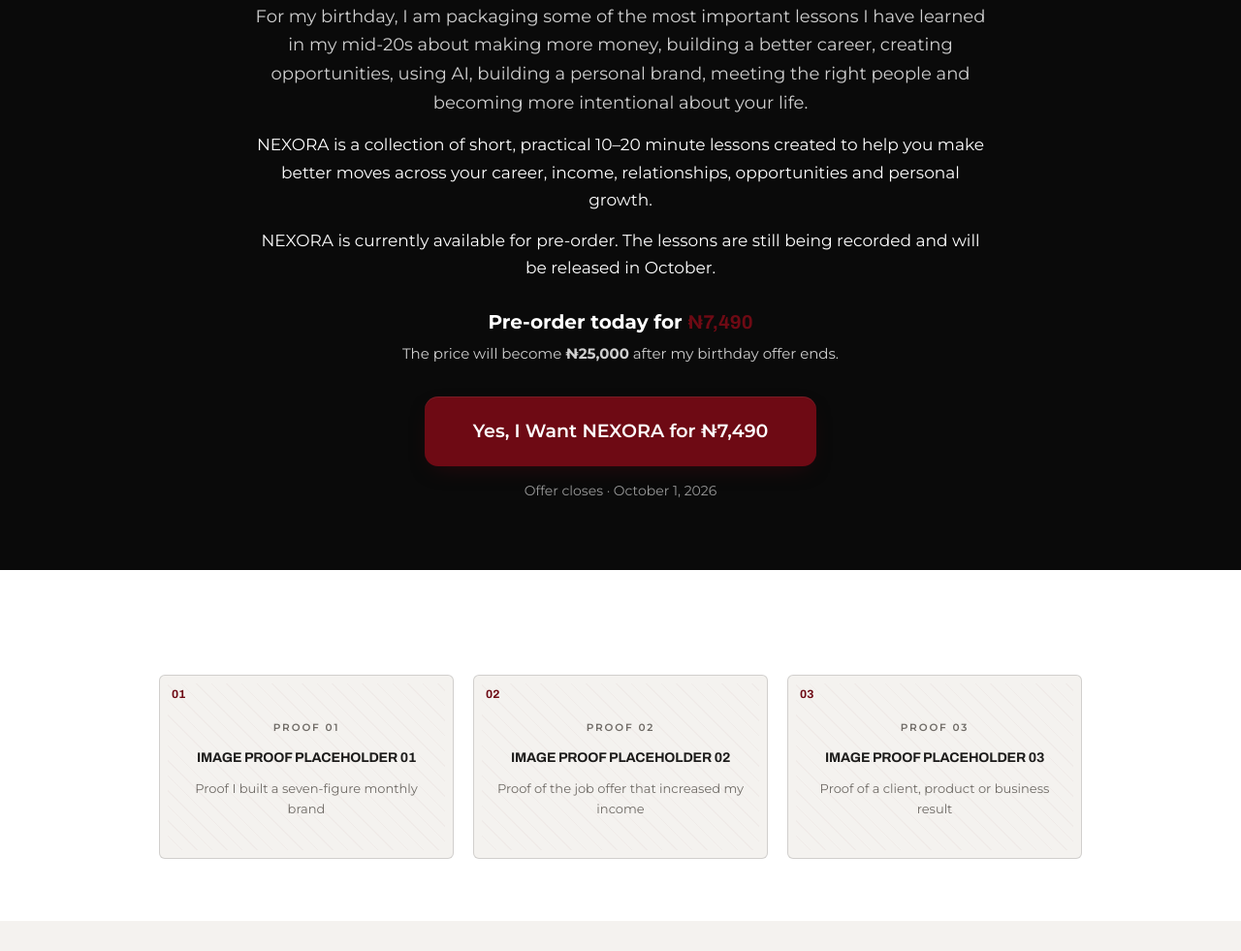
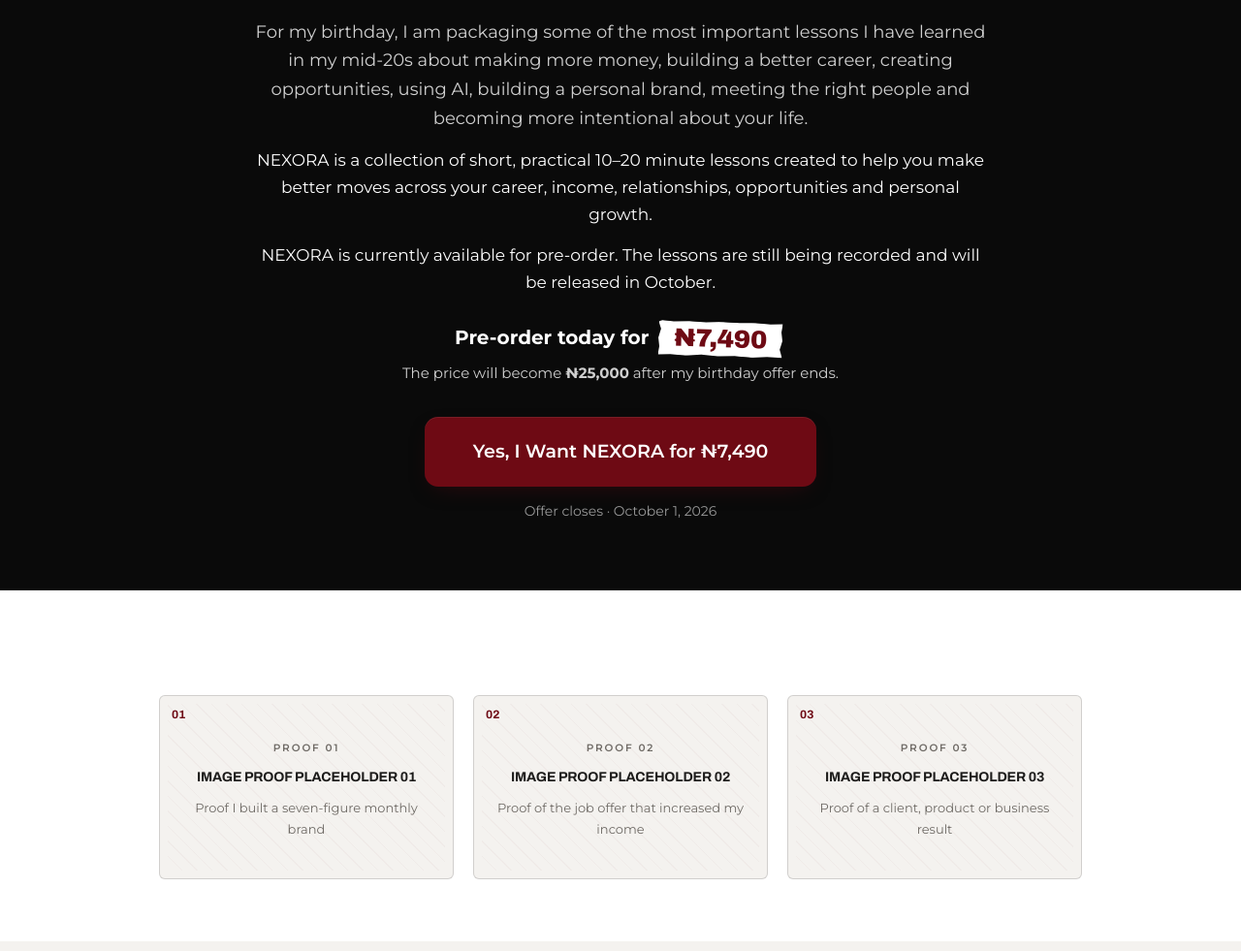
Before and after one commit to WilliamsBRAND/nexora-sales-page, a website: page index.html in a window 1280 px wide. Shown: the part 1159-2140 px from the top of the page at 97% size. Drawn offline with Linux system fonts and the light colour scheme.

Commit message:
style: add white rough-cut paper badge styling with crimson text and subtle slant to Next Era and ₦7,490

```diff
--- a/index.html
+++ b/index.html
@@ -413,6 +413,31 @@ section.dark .red{color:#fff;background:var(--crimson);padding:2px 8px;border-ra
   .section-title{font-size:28px;}
   .proofgrid{grid-template-columns:1fr;}
 }
+
+/* ===== CUT PAPER ACCENT (WHITE ROUGH-EDGED TORN PAPER BADGE WITH SLANT) ===== */
+.cut-paper{
+  display:inline-block;
+  background:#ffffff;
+  color:var(--crimson);
+  font-family:'Archivo',sans-serif;
+  font-weight:900;
+  padding:4px 18px 6px;
+  transform:rotate(-2deg);
+  box-shadow:0 6px 18px rgba(0,0,0,0.4),0 2px 4px rgba(0,0,0,0.25);
+  clip-path:polygon(
+    0% 4%, 3% 0%, 12% 3%, 25% 1%, 38% 3%, 52% 0%, 65% 2%, 78% 0%, 90% 3%, 100% 1%,
+    99% 25%, 100% 50%, 98% 75%, 100% 98%,
+    88% 97%, 75% 100%, 62% 97%, 48% 99%, 35% 96%, 22% 100%, 10% 97%, 0% 99%,
+    1% 75%, 0% 50%, 2% 25%
+  );
+  line-height:1.15;
+  letter-spacing:-.01em;
+  vertical-align:middle;
+}
+.cut-paper.slant-alt{
+  transform:rotate(1.8deg);
+}
+
 </style>
 </head>
 <body>
@@ -437,7 +462,7 @@ section.dark .red{color:#fff;background:var(--crimson);padding:2px 8px;border-ra
 <header class="hero">
   <div class="wrap">
     <div class="hero-badge reveal in">A Special Birthday Pre-Order</div>
-    <h1 class="reveal in d1">Two-Time TEDx Speaker and Marketing &amp; AI Professional Reveals Everything You Need to Step Into Your <span class="red">Next Era</span></h1>
+    <h1 class="reveal in d1">Two-Time TEDx Speaker and Marketing &amp; AI Professional Reveals Everything You Need to Step Into Your <span class="cut-paper">Next Era</span></h1>
 
     <a href="checkout" class="btn reveal in d3" style="margin-top:30px;">Yes, I Want NEXORA for ₦7,490</a>
 
@@ -455,7 +480,7 @@ section.dark .red{color:#fff;background:var(--crimson);padding:2px 8px;border-ra
 
     <p class="reveal d3" style="max-width:760px;margin:0 auto 14px;">NEXORA is currently available for pre-order. The lessons are still being recorded and will be released in October.</p>
 
-    <p class="reveal d4" style="margin:26px 0 4px;font-size:20px;font-weight:700;">Pre-order today for <span style="color:#6e0a14;font-family:'Archivo',sans-serif;">₦7,490</span></p>
+    <p class="reveal d4" style="margin:26px 0 6px;font-size:20px;font-weight:700;">Pre-order today for <span class="cut-paper slant-alt" style="font-size:26px;padding:3px 16px;margin:0 4px;">₦7,490</span></p>
     <p class="reveal d4" style="margin:0 0 6px;font-size:15px;color:#cfcfcf;">The price will become <strong>₦25,000</strong> after my birthday offer ends.</p>
 
     <a href="checkout" class="btn reveal d4" style="margin-top:26px;">Yes, I Want NEXORA for ₦7,490</a>
@@ -943,7 +968,7 @@ section.dark .red{color:#fff;background:var(--crimson);padding:2px 8px;border-ra
 <section class="dark">
   <div class="wrap">
     <div class="eyebrow">The Offer</div>
-    <h2 class="section-title">WHY AM I SELLING THIS FOR ONLY <span class="red">₦7,490</span></h2>
+    <h2 class="section-title">WHY AM I SELLING THIS FOR ONLY <span class="cut-paper slant-alt" style="font-size:32px;padding:4px 16px;margin:0 4px;">₦7,490</span></h2>
     <div class="stack" style="max-width:780px;margin:30px auto 0;text-align:left;">
       <p>My birthday is coming, and I wanted to create an offer that genuinely helps more people access the knowledge that helped me improve my income, career, opportunities, visibility, relationships, technical abilities and personal life.</p>
       <p>Over the last few years, I have learned how to make money from what I know, build a seven-figure monthly brand from my house, attract jobs and opportunities through LinkedIn, work with international clients and use AI to build things I once believed only developers could build.</p>
```
